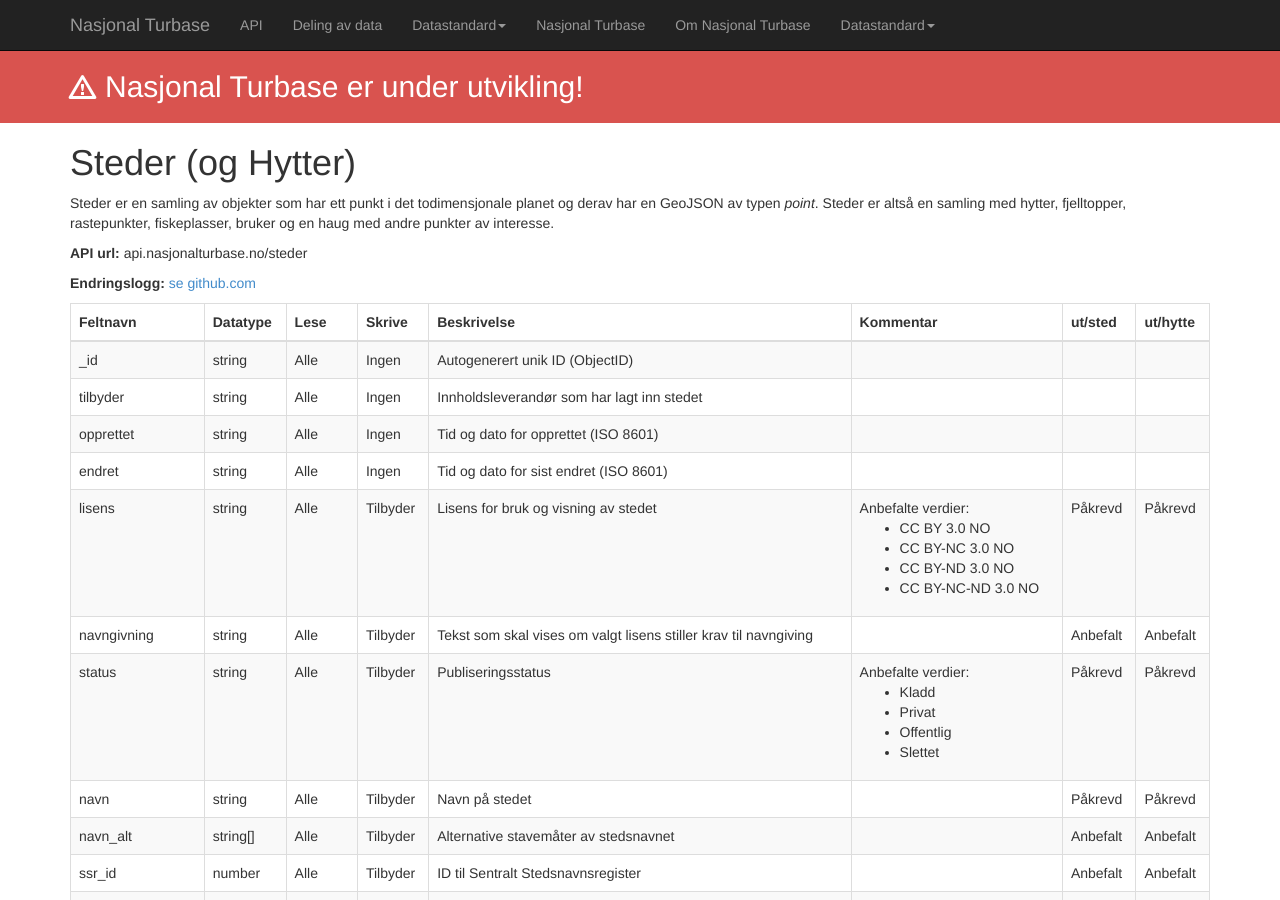
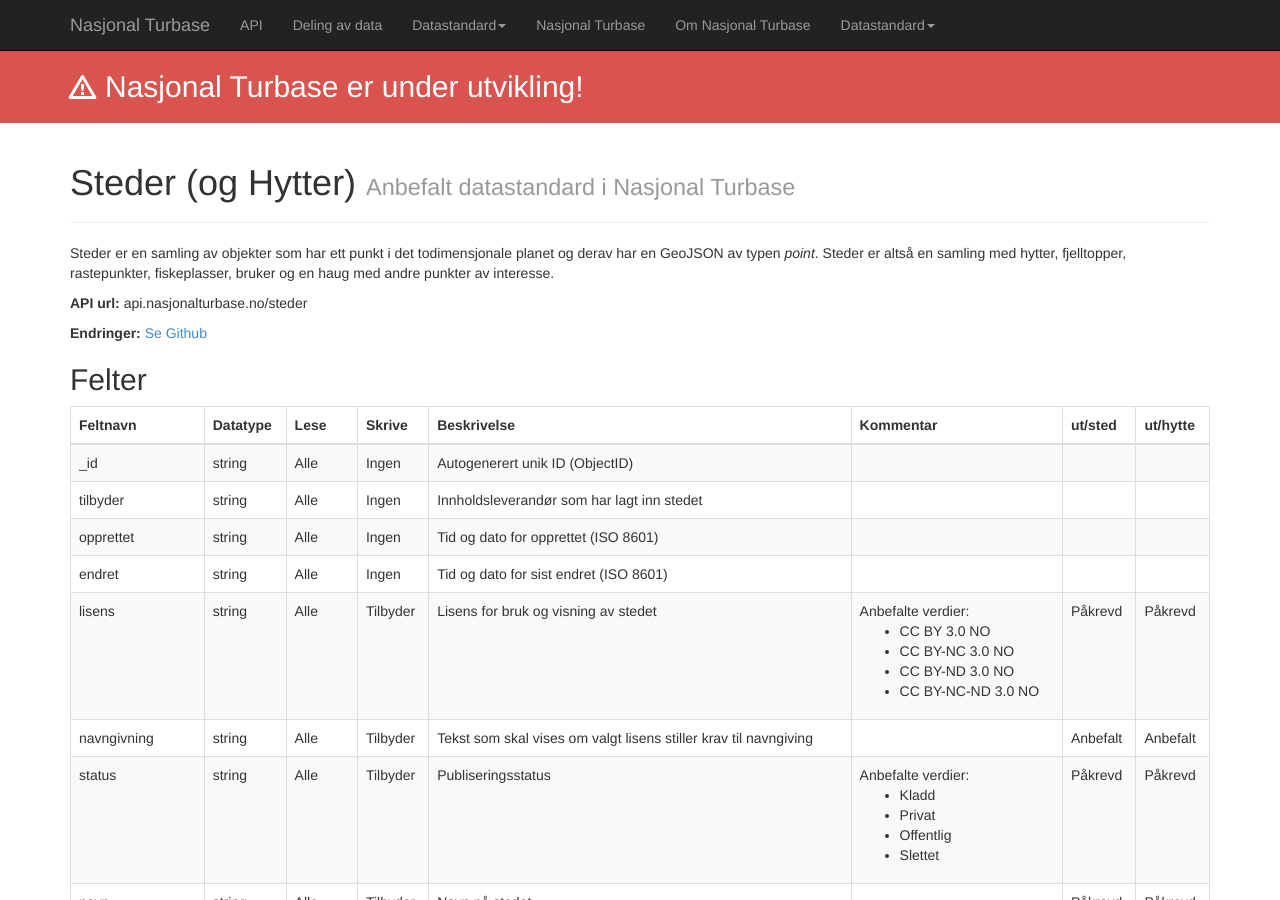
Before and after one commit to Turbasen/www.nasjonalturbase.no, a Jekyll site: the page built from data/steder.html, in a window 1280 px wide and 900 px high. Built offline with Jekyll 4.4.1, drawn with Linux system fonts in a browser that asks for light colours; nearby versions of some CDN libraries; Markdown is read by kramdown in place of the engine named in the settings.

Commit message:
Tweak layout for data standard for steder

```diff
--- a/data/steder.html
+++ b/data/steder.html
@@ -4,7 +4,9 @@
 submenu: Datastandard
 ---
 
-<h1>Steder (og Hytter)</h1>
+<div class="page-header">
+  <h1>{{ page.title }} <small>Anbefalt datastandard i Nasjonal Turbase</small></h1>
+</div>
 
 <p>Steder er en samling av objekter som har ett punkt i det todimensjonale
 planet og derav har en GeoJSON av typen <em>point</em>. Steder er altså en
@@ -12,9 +14,9 @@
 med andre punkter av interesse.</p>
 
 <p><strong>API url:</strong> api.nasjonalturbase.no/steder</p>
+<p><strong>Endringer:</strong> <a href="#">Se Github</a>
 
-<p><strong>Endringslogg:</strong> <a
-  href="https://github.com/Turistforeningen/www.nasjonalturbase.no/commits/gh-pages/_data/steder.yml">se github.com</a></p>
+<h2>Felter</h2>
 
 <div class="table-responsive">
   <table class="table table-bordered table-striped table-hover">
```
